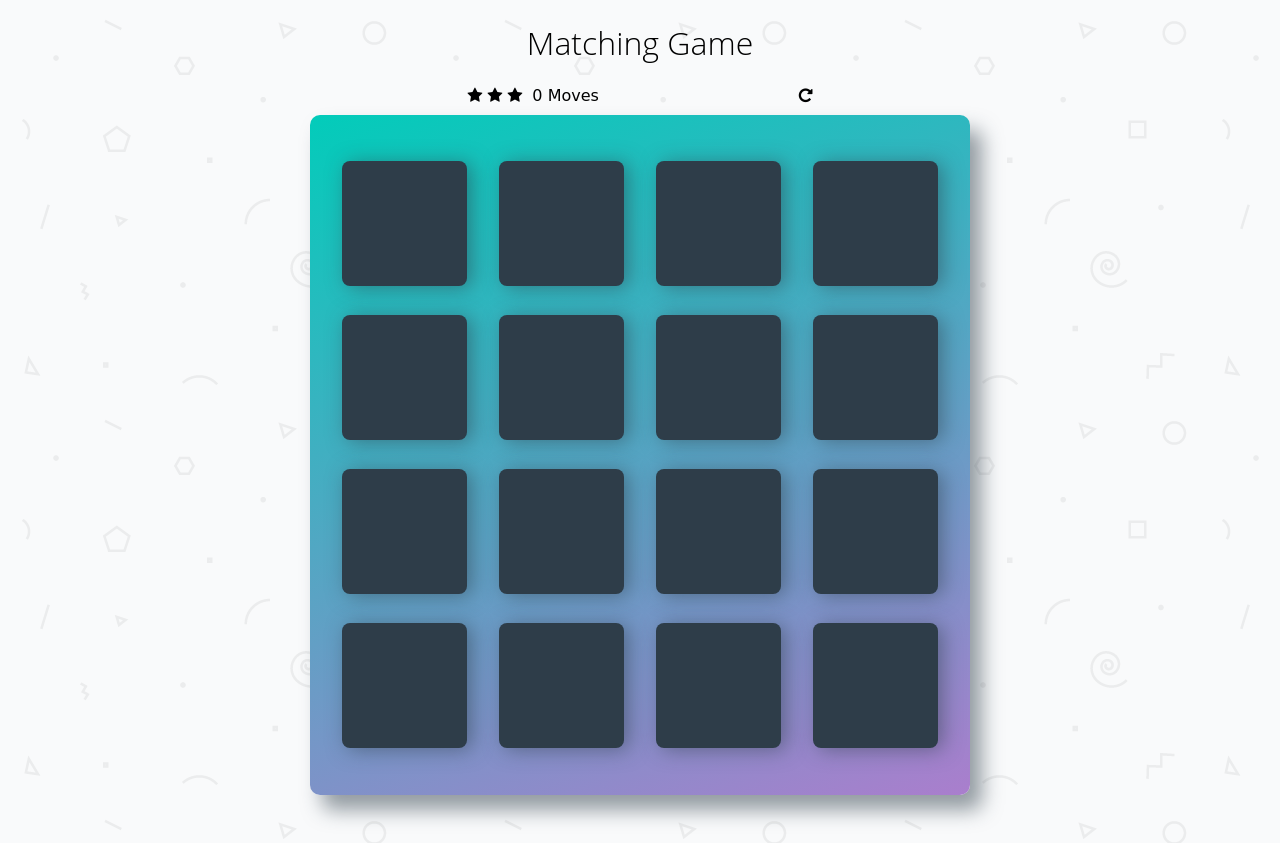
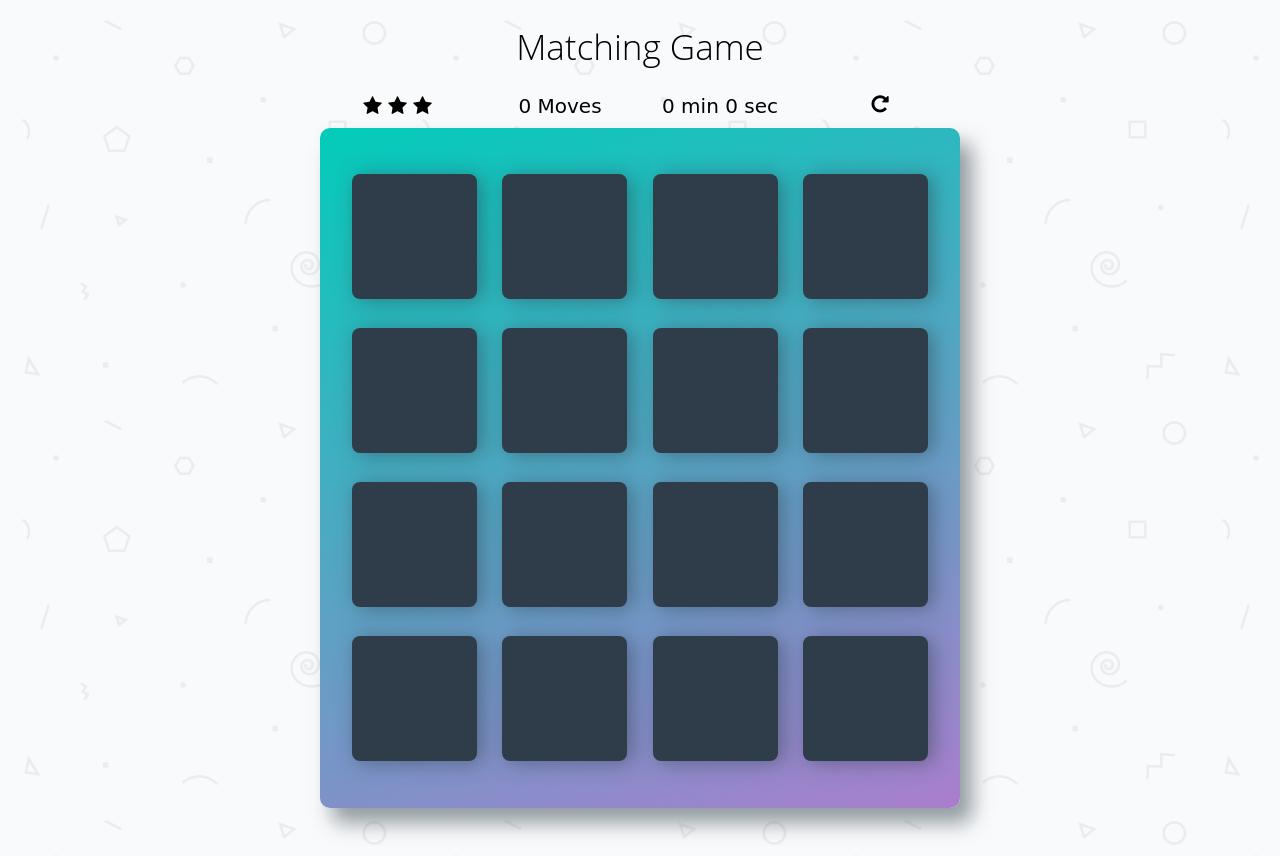
Before and after one commit to dwilcox80/david-memory-game, a plain HTML site: page index.html in a window 1280 px wide. Drawn offline with Linux system fonts and the light colour scheme; a web font is replaced by a local one.

```diff
--- a/css/app.css
+++ b/css/app.css
@@ -22,6 +22,11 @@ body {
 	font-family: 'Coda', cursive;
 }
 
+.heading-title {
+	display: flex;
+	width: 100%;
+}
+
 .container {
 	display: flex;
 	justify-content: center;
@@ -32,6 +37,7 @@ body {
 h1 {
 	font-family: 'Open Sans', sans-serif;
 	font-weight: 300;
+	font-size: 35px;
 }
 
 
@@ -40,7 +46,7 @@ h1 {
  */
 
 .deck {
-	width: 660px;
+	width: 50%;
 	min-height: 680px;
 	background: linear-gradient(160deg, #02ccba 0%, #aa7ecd 100%);
 	padding: 32px;
@@ -143,9 +149,10 @@ h1 {
  */
 
 .score-panel {
-	text-align: left;
-	width: 345px;
+	display: flex;
+	width: 50%;
 	margin-bottom: 10px;
+	font-size: 20px;
 }
 
 .score-panel .stars {
@@ -160,7 +167,17 @@ h1 {
 	display: inline-block;
 }
 
-.score-panel .restart {
-	float: right;
+.score-panel .star-container ,
+.score-panel .move-container,
+.score-panel .time-container {
+	display: flex;
+	width: 25%;
+	justify-content: center;
+}
+
+ .score-panel .restart {
+	display: flex;
+	width: 25%;
+	justify-content: center;
 	cursor: pointer;
 }
--- a/index.html
+++ b/index.html
@@ -12,15 +12,24 @@
 	<body>
 		<div class="container">
 			<header>
+				<div class="heading-title">
 					<h1>Matching Game</h1>
+				</div>
 			</header>
 			<section class="score-panel">
+				<div class="star-container">
 					<ul class="stars">
 						<li><i class="fa fa-star"></i></li>
 						<li><i class="fa fa-star"></i></li>
 						<li><i class="fa fa-star"></i></li>
 					</ul>
-				<span class="moves">3</span> Moves
+				</div>
+				<div class="move-container">
+					<span class="moves">0&nbsp;</span>Moves
+				</div>
+				<div class="time-container">
+					<span class="timer"></span>
+				</div>
 				<div class="restart">
 					<i class="fa fa-repeat"></i>
 				</div>
@@ -75,7 +84,6 @@
 					<i class="fa fa-cube"></i>
 				</li>
 			</ul>
-		</div>
 		<script src="js/app.js"></script>
 	</body>
 </html>
--- a/js/app.js
+++ b/js/app.js
@@ -52,10 +52,35 @@ function shuffle(array) {
  let moves = document.querySelector('.moves');
  let counter = 0;
 
+ //declare time variables
+ let seconds = 0;
+ let minutes = 0;
+ let hours = 0;
+ let timer = document.querySelector('.timer');
+
+//function to increment moves
  function moveCounter() {
 	counter ++;
-	moves.innerHTML = counter;
+	moves.innerHTML = counter + '&nbsp; ';
  }
+
+//function to track time
+function beginTimer() {
+		let interval = setInterval(function() {
+		timer.innerHTML = minutes+"&nbsp;min "+seconds+"&nbsp;sec";
+		if (seconds === 59) {
+			if (minutes === 59) {
+				hours++;
+				minutes = 0;
+			}	else {
+					minutes++;
+			   		seconds = 0;
+			}
+          }	else {
+				seconds++;
+		}
+	},1000);
+}
 
 //dynamically generate game board with randomized cards
 function startGame() {
@@ -66,7 +91,8 @@ function startGame() {
 	});
 	//join mapped cardHTML to the game board
 	deck.innerHTML = cardHTML.join('');
-	moves.innerHTML = 0;
+	counter = 0;
+	timer.innerHTML = '0 min 0 sec';
 }
 
 startGame();
@@ -136,15 +162,16 @@ cards.forEach(function(card) {
 	});
 });
 
-//winning the game!
-if (matchedCards.length === 16) {
-	//stop timer
-	//grab move count
-	//grab stars
-	//display modal
-	if (playAgain) {
-		startGame();
-	}
-}
+// //winning the game!
+// if (matchedCards.length === 16) {
+// 	//stop timer
+// 	//grab time
+// 	//grab move count
+// 	//grab stars
+// 	//display modal
+// 	if (playAgain) {
+// 		startGame();
+// 	}
+// }
 
 let stars = document.querySelector('.stars');
```
Lines whose indentation alone changed are shown as unchanged.
